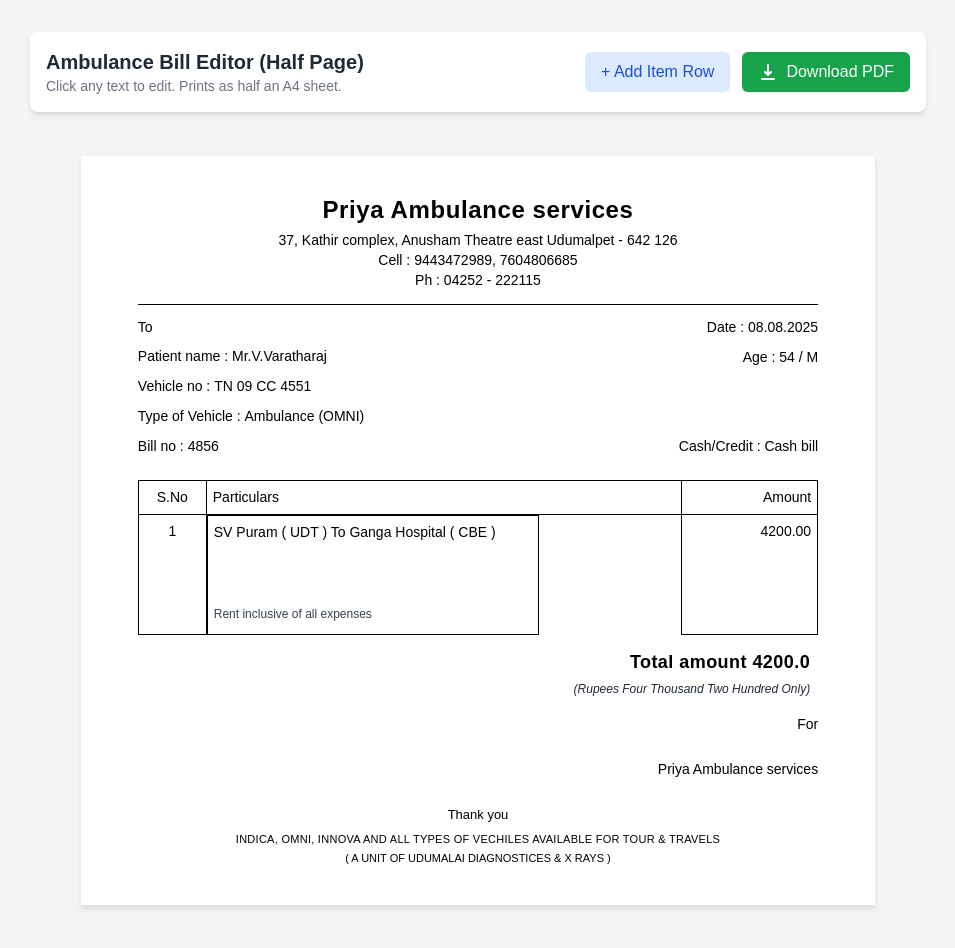
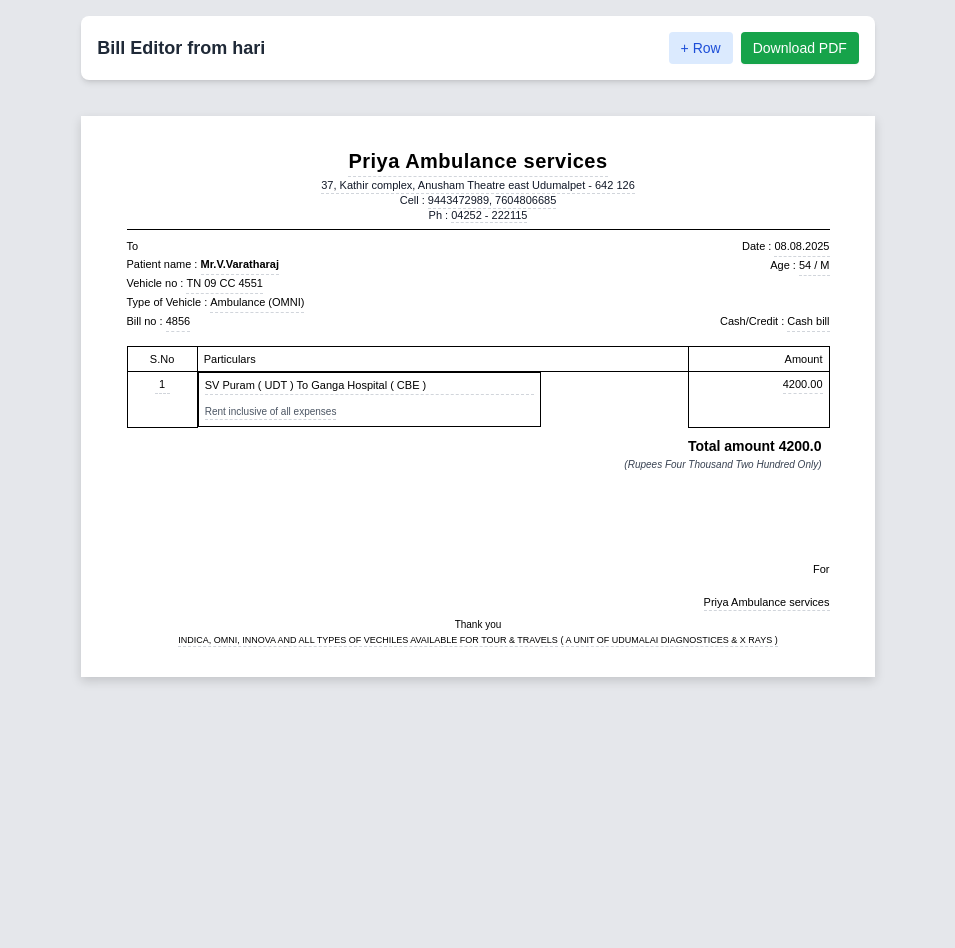
Before and after one commit to ha466/Z, a plain HTML site: page Index.html in a window 1280 px wide. Shown: the whole page, without its empty margins (162-1117 px from the left). After the commit the page ends 800 px from the top, so only its background shows below. Drawn offline with nearby package versions, Linux system fonts and the light colour scheme.

Commit message:
Update Index.html

```diff
--- a/Index.html
+++ b/Index.html
@@ -3,7 +3,7 @@
 <head>
     <meta charset="UTF-8">
     <meta name="viewport" content="width=device-width, initial-scale=1.0">
-    <title>Editable Ambulance Bill (Half A4)</title>
+    <title> Ambulance Bill from hari</title>
     <!-- Tailwind CSS for layout and UI -->
     <script src="https://cdn.tailwindcss.com"></script>
     <!-- html2pdf library for PDF generation -->
@@ -11,89 +11,76 @@
     <style>
         /* Custom styles for the Half A4 (A5 Landscape) print format */
         body {
-            background-color: #f3f4f6;
+            background-color: #e5e7eb;
             font-family: Arial, sans-serif;
         }
 
+        /* EXACT Half A4 Dimensions */
         .half-a4-paper {
             width: 210mm;
-            min-height: 148.5mm; /* Exactly half the height of an A4 sheet */
+            height: 148.5mm; /* Strictly fixed height */
             background: white;
             margin: 20px auto;
-            padding: 10mm 15mm; /* Slightly tighter padding to fit the half sheet */
-            box-shadow: 0 4px 6px rgba(0, 0, 0, 0.1);
+            padding: 8mm 12mm; /* Tighter padding for A5 */
+            box-shadow: 0 4px 10px rgba(0, 0, 0, 0.15);
             position: relative;
             box-sizing: border-box;
             display: flex;
             flex-direction: column;
+            overflow: hidden; /* Prevents layout breaking */
         }
 
         /* Editable fields styling */
         [contenteditable="true"] {
             outline: none;
-            border-bottom: 1px dashed transparent;
+            border-bottom: 1px dashed #d1d5db;
             transition: all 0.2s;
             display: inline-block;
-            min-width: 20px;
+            min-width: 15px;
         }
 
         [contenteditable="true"]:hover, [contenteditable="true"]:focus {
-            background-color: #fef08a; /* light yellow */
+            background-color: #fef08a;
             border-bottom: 1px dashed #ca8a04;
         }
 
-        /* Table styles to match the image */
+        /* Table styles */
         .bill-table {
             width: 100%;
             border-collapse: collapse;
-            margin-top: 10px;
-            margin-bottom: 5px;
+            margin-top: 6px;
+            margin-bottom: 4px;
         }
 
         .bill-table th, .bill-table td {
             border: 1px solid #000;
-            padding: 6px;
+            padding: 4px 6px;
             vertical-align: top;
         }
 
-        /* Make Particulars column wide */
-        .bill-table th:nth-child(2), .bill-table td:nth-child(2) {
-            width: 70%;
-        }
+        .bill-table th:nth-child(2), .bill-table td:nth-child(2) { width: 70%; }
+        .bill-table th:nth-child(1), .bill-table td:nth-child(1) { width: 10%; text-align: center; }
+        .bill-table th:nth-child(3), .bill-table td:nth-child(3) { width: 20%; text-align: right; }
 
-        /* Make S.No and Amount columns fixed width */
-        .bill-table th:nth-child(1), .bill-table td:nth-child(1) {
-            width: 10%;
-            text-align: center;
-        }
-
-        .bill-table th:nth-child(3), .bill-table td:nth-child(3) {
-            width: 20%;
-            text-align: right;
-        }
-
-        /* Adjusted height for half page */
+        /* The main row needs a specific height to push footer down, but not overflow */
         .main-row td {
-            height: 120px; /* Reduced from 250px so it fits nicely on a half page */
+            height: 55px; /* Tuned perfectly for A5 Landscape */
             position: relative;
         }
 
-        /* Hide UI elements during print/pdf generation */
-        .no-print {
-            display: flex;
-        }
+        .no-print { display: flex; }
 
-        /* Ensure size looks good on mobile screens too */
+        /* Mobile scaling */
         @media (max-width: 800px) {
+            body { padding: 10px; }
             .half-a4-paper {
-                width: 100%;
-                margin: 0;
-                padding: 10px;
-                min-height: auto;
+                transform: scale(0.95);
+                transform-origin: top center;
+                margin: 0 auto;
             }
         }
 
-        /* When generating PDF, ensure styles are pristine */
+        /* Clean PDF output */
         .pdf-mode [contenteditable="true"] {
             border-bottom: none !important;
             background-color: transparent !important;
@@ -103,22 +90,18 @@
         }
     </style>
 </head>
-<body class="p-4 sm:p-8 flex flex-col items-center">
+<body class="flex flex-col items-center">
 
     <!-- Action Bar -->
-    <div class="no-print bg-white p-4 rounded-lg shadow-md mb-6 w-full max-w-4xl flex flex-wrap justify-between items-center gap-4 sticky top-4 z-50">
+    <div class="no-print bg-white p-4 rounded-lg shadow-md mb-4 mt-4 w-full max-w-[210mm] flex justify-between items-center z-50">
         <div>
-            <h2 class="text-xl font-bold text-gray-800">Ambulance Bill Editor (Half Page)</h2>
-            <p class="text-sm text-gray-500">Click any text to edit. Prints as half an A4 sheet.</p>
+            <h2 class="text-lg font-bold text-gray-800">Bill Editor from hari</h2>
         </div>
-        <div class="flex gap-3">
-            <button onclick="addRow()" class="px-4 py-2 bg-blue-100 text-blue-700 hover:bg-blue-200 rounded-md font-medium transition">
-                + Add Item Row
+        <div class="flex gap-2">
+            <button onclick="addRow()" class="px-3 py-1.5 bg-blue-100 text-blue-700 hover:bg-blue-200 rounded text-sm font-medium transition">
+                + Row
             </button>
-            <button onclick="generatePDF()" class="px-4 py-2 bg-green-600 text-white hover:bg-green-700 rounded-md font-medium shadow-sm transition flex items-center gap-2">
-                <svg xmlns="http://www.w3.org/2000/svg" class="h-5 w-5" viewBox="0 0 20 20" fill="currentColor">
-                    <path fill-rule="evenodd" d="M3 17a1 1 0 011-1h12a1 1 0 110 2H4a1 1 0 01-1-1zm3.293-7.707a1 1 0 011.414 0L9 10.586V3a1 1 0 112 0v7.586l1.293-1.293a1 1 0 111.414 1.414l-3 3a1 1 0 01-1.414 0l-3-3a1 1 0 010-1.414z" clip-rule="evenodd" />
-                </svg>
+            <button onclick="generatePDF()" class="px-3 py-1.5 bg-green-600 text-white hover:bg-green-700 rounded text-sm font-medium shadow-sm transition flex items-center gap-1">
                 Download PDF
             </button>
         </div>
@@ -128,9 +111,9 @@
     <div id="invoice-canvas" class="half-a4-paper text-black">
 
         <!-- Header Section -->
-        <div class="text-center mb-3">
-            <h1 class="text-2xl font-bold tracking-wide" contenteditable="true">Priya Ambulance services</h1>
-            <div class="mt-1 text-[14px] leading-snug">
+        <div class="text-center mb-1.5">
+            <h1 class="text-[20px] font-bold tracking-wide" contenteditable="true">Priya Ambulance services</h1>
+            <div class="mt-0.5 text-[11px] leading-tight text-gray-900">
                 <div contenteditable="true">37, Kathir complex, Anusham Theatre east</div>
                 <div contenteditable="true">Udumalpet - 642 126</div>
                 <div>Cell : <span contenteditable="true">9443472989, 7604806685</span></div>
@@ -138,21 +121,21 @@
             </div>
         </div>
 
-        <hr class="border-t border-black mb-3">
+        <hr class="border-t border-black mb-2">
 
         <!-- Details Section -->
-        <div class="flex justify-between text-[14px] mb-3 gap-4">
+        <div class="flex justify-between text-[11px] mb-2 leading-relaxed">
             <!-- Left Column -->
-            <div class="flex flex-col gap-2 flex-1">
+            <div class="flex flex-col flex-1">
                 <div>To</div>
-                <div>Patient name : <span contenteditable="true" class="font-medium">Mr.V.Varatharaj</span></div>
+                <div>Patient name : <span contenteditable="true" class="font-bold">Mr.V.Varatharaj</span></div>
                 <div>Vehicle no : <span contenteditable="true">TN 09 CC 4551</span></div>
                 <div>Type of Vehicle : <span contenteditable="true">Ambulance (OMNI)</span></div>
                 <div>Bill no : <span id="bill-no" contenteditable="true">4856</span></div>
             </div>
 
             <!-- Right Column -->
-            <div class="flex flex-col gap-2 text-right">
+            <div class="flex flex-col text-right w-1/3">
                 <div>Date : <span contenteditable="true">08.08.2025</span></div>
                 <div>Age : <span contenteditable="true">54 / M</span></div>
                 <div class="mt-auto">Cash/Credit : <span contenteditable="true">Cash bill</span></div>
@@ -160,7 +143,7 @@
         </div>
 
         <!-- Table Section -->
-        <table class="bill-table text-[14px]" id="itemsTable">
+        <table class="bill-table text-[11px]" id="itemsTable">
             <thead>
                 <tr>
                     <th class="font-normal text-left pl-2">S.No</th>
@@ -170,67 +153,62 @@
             </thead>
             <tbody id="tableBody">
                 <tr class="main-row group">
-                    <td class="text-center pt-2">
+                    <td class="text-center pt-1">
                         <span contenteditable="true" class="sno">1</span>
                     </td>
-                    <td class="pt-2 pl-2 flex flex-col justify-between h-full">
+                    <td class="pt-1 pl-2 flex flex-col justify-between h-full">
                         <div>
                             <span contenteditable="true" class="w-full block">SV Puram ( UDT ) To Ganga Hospital ( CBE )</span>
                         </div>
-                        <div class="text-[12px] text-gray-700 mt-auto pb-1">
+                        <div class="text-[10px] text-gray-600 mt-auto pb-0.5">
                             <span contenteditable="true">Rent inclusive of all expenses</span>
                         </div>
                     </td>
-                    <td class="text-right pt-2 pr-2 relative">
+                    <td class="text-right pt-1 pr-2 relative">
                         <span contenteditable="true" class="amount" onkeyup="calculateTotal()">4200.00</span>
-                        <!-- Delete row button (hidden on print) -->
-                        <button onclick="removeRow(this)" class="no-print absolute -right-8 top-2 text-red-500 hover:text-red-700 hidden group-hover:block" title="Remove Row">
-                            <svg xmlns="http://www.w3.org/2000/svg" class="h-5 w-5" viewBox="0 0 20 20" fill="currentColor"><path fill-rule="evenodd" d="M9 2a1 1 0 00-.894.553L7.382 4H4a1 1 0 000 2v10a2 2 0 002 2h8a2 2 0 002-2V6a1 1 0 100-2h-3.382l-.724-1.447A1 1 0 0011 2H9zM7 8a1 1 0 012 0v6a1 1 0 11-2 0V8zm5-1a1 1 0 00-1 1v6a1 1 0 102 0V8a1 1 0 00-1-1z" clip-rule="evenodd" /></svg>
+                        <button onclick="removeRow(this)" class="no-print absolute -right-6 top-1 text-red-500 hover:text-red-700 hidden group-hover:block">
+                            <svg xmlns="http://www.w3.org/2000/svg" class="h-4 w-4" viewBox="0 0 20 20" fill="currentColor"><path fill-rule="evenodd" d="M9 2a1 1 0 00-.894.553L7.382 4H4a1 1 0 000 2v10a2 2 0 002 2h8a2 2 0 002-2V6a1 1 0 100-2h-3.382l-.724-1.447A1 1 0 0011 2H9zM7 8a1 1 0 012 0v6a1 1 0 11-2 0V8zm5-1a1 1 0 00-1 1v6a1 1 0 102 0V8a1 1 0 00-1-1z" clip-rule="evenodd" /></svg>
                         </button>
                     </td>
                 </tr>
             </tbody>
         </table>
 
-        <!-- Total Section with Amount in Words -->
-        <div class="flex flex-col items-end mt-2 pr-2">
-            <div class="text-lg font-bold tracking-wide">
+        <!-- Total Section -->
+        <div class="flex flex-col items-end mt-1 pr-2">
+            <div class="text-[14px] font-bold">
                 Total amount <span id="finalTotal">4200.0</span>
             </div>
-            <!-- Auto generated words display -->
-            <div class="text-[12px] font-medium mt-1 text-gray-800 italic" id="amountInWords">
-                Rupees Four Thousand Two Hundred Only
+            <div class="text-[10px] font-medium text-gray-700 italic" id="amountInWords">
+                (Rupees Four Thousand Two Hundred Only)
             </div>
         </div>
 
-        <!-- Footer / Signatory Wrapper to push to bottom if needed -->
-        <div class="mt-auto pt-4">
-            <!-- Signatory Section -->
+        <!-- Footer fixed to bottom -->
+        <div class="mt-auto">
+            <!-- Signatory -->
             <div class="flex justify-end">
-                <div class="text-right text-[14px]">
-                    <div class="mb-6">For</div>
+                <div class="text-right text-[11px]">
+                    <div class="mb-4">For</div>
                     <div contenteditable="true">Priya Ambulance services</div>
                 </div>
             </div>
 
-            <!-- Footer Section -->
-            <div class="mt-6 text-center text-[13px]">
-                <div class="mb-1">Thank you</div>
-                <div class="text-[11px] uppercase tracking-wide" contenteditable="true">INDICA, OMNI, INNOVA AND ALL TYPES OF VECHILES AVAILABLE FOR TOUR & TRAVELS</div>
-                <div class="text-[11px] mt-0.5" contenteditable="true">( A UNIT OF UDUMALAI DIAGNOSTICES & X RAYS )</div>
+            <!-- Bottom Text -->
+            <div class="mt-2 text-center text-[10px] leading-tight">
+                <div class="mb-0.5 font-medium">Thank you</div>
+                <div class="text-[9px] uppercase" contenteditable="true">INDICA, OMNI, INNOVA AND ALL TYPES OF VECHILES AVAILABLE FOR TOUR & TRAVELS</div>
+                <div class="text-[9px]" contenteditable="true">( A UNIT OF UDUMALAI DIAGNOSTICES & X RAYS )</div>
             </div>
         </div>
 
     </div>
 
     <script>
-        // Number to words converter (Indian Numbering System)
         function numberToWords(amount) {
             if (isNaN(amount) || amount === 0) return "Rupees Zero Only";
-
             const a = ['', 'One ', 'Two ', 'Three ', 'Four ', 'Five ', 'Six ', 'Seven ', 'Eight ', 'Nine ', 'Ten ', 'Eleven ', 'Twelve ', 'Thirteen ', 'Fourteen ', 'Fifteen ', 'Sixteen ', 'Seventeen ', 'Eighteen ', 'Nineteen '];
             const b = ['', '', 'Twenty', 'Thirty', 'Forty', 'Fifty', 'Sixty', 'Seventy', 'Eighty', 'Ninety'];
-
             function convertWholeNumber(n) {
                 if (n < 20) return a[n];
                 if (n < 100) return b[Math.floor(n / 10)] + (n % 10 !== 0 ? ' ' + a[n % 10] : ' ');
@@ -239,70 +217,40 @@
                 if (n < 10000000) return convertWholeNumber(Math.floor(n / 100000)) + 'Lakh ' + (n % 100000 !== 0 ? convertWholeNumber(n % 100000) : '');
                 return convertWholeNumber(Math.floor(n / 10000000)) + 'Crore ' + (n % 10000000 !== 0 ? convertWholeNumber(n % 10000000) : '');
             }
-
-            let numStr = parseFloat(amount).toFixed(2);
-            let parts = numStr.split('.');
+            let parts = parseFloat(amount).toFixed(2).split('.');
             let rupees = parseInt(parts[0]);
             let paise = parseInt(parts[1]);
-
-            let res = '';
-            if (rupees > 0) {
-                res += 'Rupees ' + convertWholeNumber(rupees);
-            } else {
-                res += 'Rupees Zero ';
-            }
-
-            if (paise > 0) {
-                res += 'and ' + convertWholeNumber(paise) + 'Paise ';
-            }
-
-            res += 'Only';
-            return res.replace(/\s+/g, ' ').trim();
+            let res = rupees > 0 ? 'Rupees ' + convertWholeNumber(rupees) : 'Rupees Zero ';
+            if (paise > 0) res += 'and ' + convertWholeNumber(paise) + 'Paise ';
+            return res.replace(/\s+/g, ' ').trim() + ' Only';
         }
 
-        // Function to calculate the total sum of all amounts
         function calculateTotal() {
             let total = 0;
-            const amounts = document.querySelectorAll('.amount');
-            amounts.forEach(el => {
+            document.querySelectorAll('.amount').forEach(el => {
                 let val = parseFloat(el.innerText);
-                if (!isNaN(val)) {
-                    total += val;
-                }
+                if (!isNaN(val)) total += val;
             });
-
-            // Update the number display with 1 decimal place
             document.getElementById('finalTotal').innerText = total.toFixed(1);
-
-            // Update the words display
             document.getElementById('amountInWords').innerText = "(" + numberToWords(total) + ")";
         }
 
-        // Function to add a new row
         function addRow() {
             const tbody = document.getElementById('tableBody');
-            const rowCount = tbody.children.length + 1;
-
-            // Remove 'main-row' class from previous rows so only the first row is tall
             Array.from(tbody.children).forEach(row => {
                 row.classList.remove('main-row');
                 row.cells[1].style.height = 'auto';
                 row.cells[1].classList.remove('flex', 'flex-col', 'justify-between', 'h-full');
             });
-
             const tr = document.createElement('tr');
             tr.className = 'group';
             tr.innerHTML = `
-                <td class="text-center py-2">
-                    <span contenteditable="true" class="sno">${rowCount}</span>
-                </td>
-                <td class="py-2 pl-2">
-                    <span contenteditable="true" class="w-full block">New Particulars Description</span>
-                </td>
-                <td class="text-right py-2 pr-2 relative">
+                <td class="text-center py-1"><span contenteditable="true" class="sno">${tbody.children.length + 1}</span></td>
+                <td class="py-1 pl-2"><span contenteditable="true" class="w-full block">New Particulars</span></td>
+                <td class="text-right py-1 pr-2 relative">
                     <span contenteditable="true" class="amount" onkeyup="calculateTotal()">0.00</span>
-                    <button onclick="removeRow(this)" class="no-print absolute -right-8 top-2 text-red-500 hover:text-red-700 hidden group-hover:block" title="Remove Row">
-                        <svg xmlns="http://www.w3.org/2000/svg" class="h-5 w-5" viewBox="0 0 20 20" fill="currentColor"><path fill-rule="evenodd" d="M9 2a1 1 0 00-.894.553L7.382 4H4a1 1 0 000 2v10a2 2 0 002 2h8a2 2 0 002-2V6a1 1 0 100-2h-3.382l-.724-1.447A1 1 0 0011 2H9zM7 8a1 1 0 012 0v6a1 1 0 11-2 0V8zm5-1a1 1 0 00-1 1v6a1 1 0 102 0V8a1 1 0 00-1-1z" clip-rule="evenodd" /></svg>
+                    <button onclick="removeRow(this)" class="no-print absolute -right-6 top-1 text-red-500 hover:text-red-700 hidden group-hover:block">
+                        <svg xmlns="http://www.w3.org/2000/svg" class="h-4 w-4" viewBox="0 0 20 20" fill="currentColor"><path fill-rule="evenodd" d="M9 2a1 1 0 00-.894.553L7.382 4H4a1 1 0 000 2v10a2 2 0 002 2h8a2 2 0 002-2V6a1 1 0 100-2h-3.382l-.724-1.447A1 1 0 0011 2H9zM7 8a1 1 0 012 0v6a1 1 0 11-2 0V8zm5-1a1 1 0 00-1 1v6a1 1 0 102 0V8a1 1 0 00-1-1z" clip-rule="evenodd" /></svg>
                     </button>
                 </td>
             `;
@@ -311,59 +259,41 @@
             reindexRows();
         }
 
-        // Function to remove a row
         function removeRow(btn) {
-            const row = btn.closest('tr');
-            const tbody = document.getElementById('tableBody');
-            if(tbody.children.length > 1) {
-                row.remove();
+            if(document.getElementById('tableBody').children.length > 1) {
+                btn.closest('tr').remove();
                 calculateTotal();
                 reindexRows();
-            } else {
-                alert("You must have at least one item row.");
-            }
+            } else alert("Must have at least one item.");
         }
 
-        // Re-index serial numbers when row is removed
         function reindexRows() {
-            const snos = document.querySelectorAll('.sno');
-            snos.forEach((el, index) => {
-                el.innerText = index + 1;
-            });
+            document.querySelectorAll('.sno').forEach((el, i) => el.innerText = i + 1);
         }
 
-        // Function to handle PDF generation
         function generatePDF() {
             const element = document.getElementById('invoice-canvas');
+            const billNo = document.getElementById('bill-no').innerText.trim() || 'Draft';
 
-            // Get Bill number safely
-            const billNoElement = document.getElementById('bill-no');
-            const billNo = billNoElement ? billNoElement.innerText.trim() : 'Draft';
-            const fileName = `Ambulance_Bill_${billNo}.pdf`;
-
-            // Temporarily add pdf-mode class to strip UI elements and highlights
             element.classList.add('pdf-mode');
 
-            // Set PDF options for Half A4 (A5 Landscape)
             const opt = {
-                margin:       [0, 0, 0, 0],
-                filename:     fileName,
-                image:        { type: 'jpeg', quality: 0.98 },
-                html2canvas:  { scale: 2, useCORS: true, letterRendering: true },
+                margin:       0,
+                filename:     `Ambulance_Bill_${billNo}.pdf`,
+                image:        { type: 'jpeg', quality: 1 },
+                html2canvas:  {
+                    scale: 3, // High quality
+                    useCORS: true,
+                    windowWidth: 794 // Locks aspect ratio mapping to 210mm
+                },
                 jsPDF:        { unit: 'mm', format: 'a5', orientation: 'landscape' }
             };
 
-            // Generate and save
             html2pdf().set(opt).from(element).save().then(() => {
-                // Restore UI after download starts
-                element.classList.remove('pdf-mode');
-            }).catch(err => {
-                console.error('PDF generation error:', err);
                 element.classList.remove('pdf-mode');
             });
         }
 
-        // Initial calculation to set the total and words correctly
         calculateTotal();
     </script>
 </body>
```
